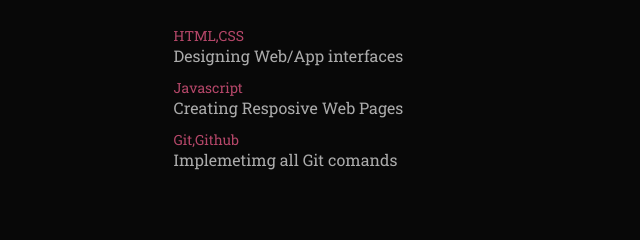
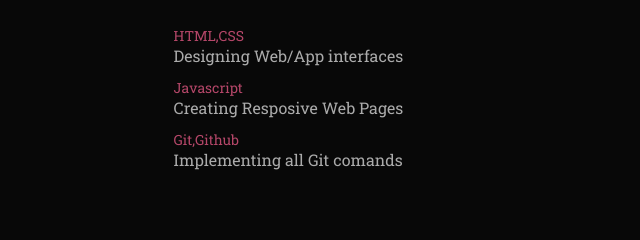
Before and after one commit to Chetankumar7602/Portfolio, a plain HTML site: page index.html in a window 1280 px wide. Shown: the part 1260-1500 px from the top of the page, 364-1004 px from the left. Drawn offline with Linux system fonts and the light colour scheme.

Commit message:
Modified HTML

```diff
--- a/index.html
+++ b/index.html
@@ -63,7 +63,7 @@
                         <ul>
                             <li><span>HTML,CSS</span><br>Designing Web/App interfaces</li>
                             <li><span>Javascript</span><br>Creating Resposive Web Pages</li>
-                            <li><span>Git,Github</span><br>Implemetimg all Git comands</li>
+                            <li><span>Git,Github</span><br>Implementing all Git comands</li>
                         </ul>
                     </div>
                     <div class="tab-contents" id="experience">
```
